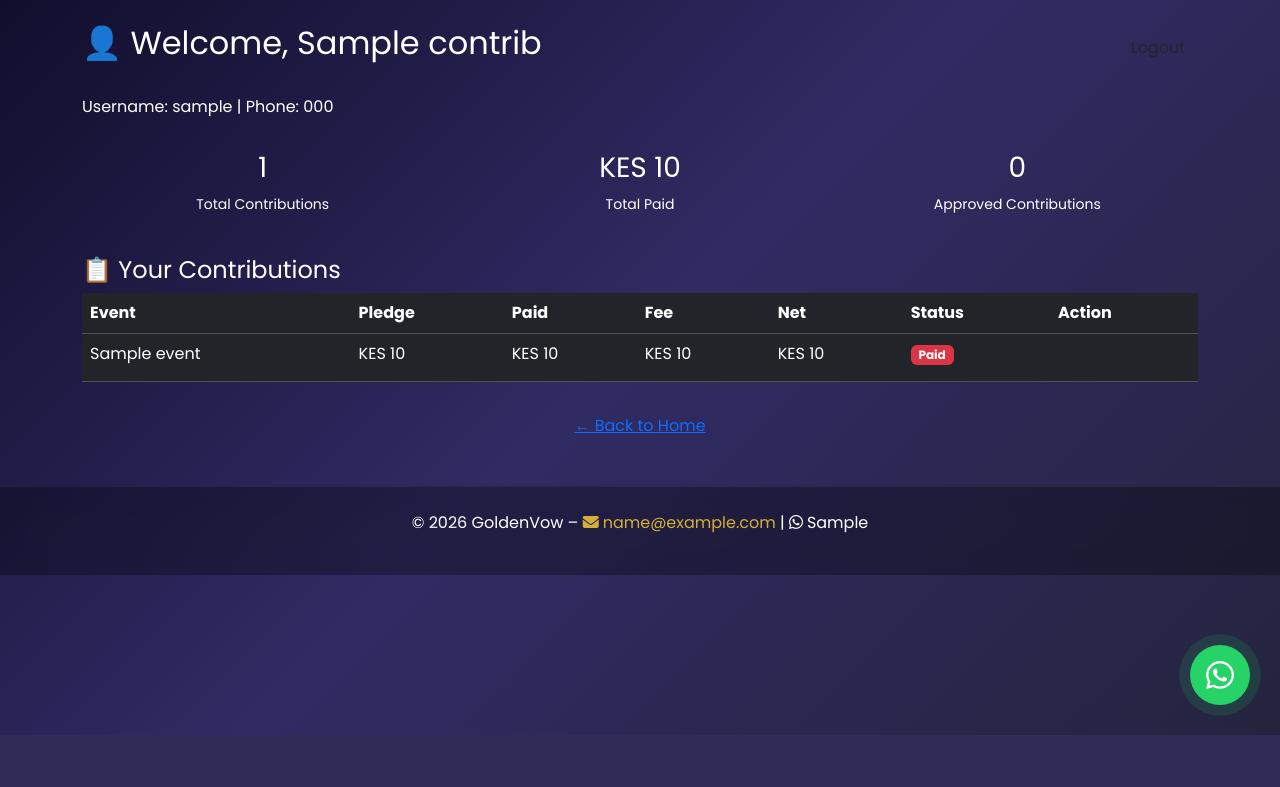
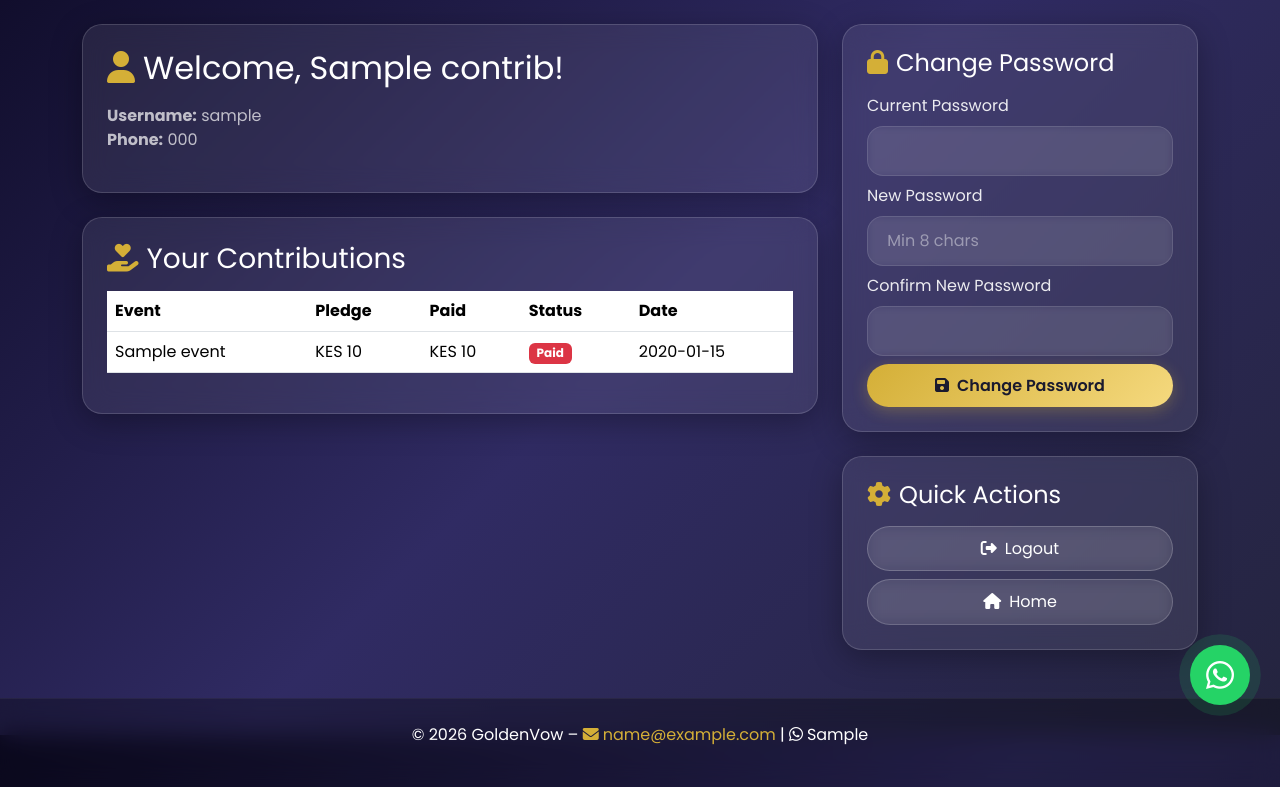
Before and after one commit to mafiayeng/goldenvow, a Python web app: template template/contributor_dashboard.html in a window 1280 px wide. Shown: the part 65-852 px from the top of the page. Before the commit the page ends 800 px from the top, so only its background shows below. Run offline with Jinja, Linux system fonts and the light colour scheme; the template is opened without the code that fills it: most values are stand-ins (such as "Sample title", 1, 10 or a date in 2020).

Commit message:
Update contributor_dashboard.html

```diff
--- a/template/contributor_dashboard.html
+++ b/template/contributor_dashboard.html
@@ -1,46 +1,29 @@
 {% extends "base.html" %}
 {% block title %}Contributor Dashboard{% endblock %}
 {% block content %}
-<div class="d-flex justify-content-between align-items-center mb-4">
-    <h2 class="golden-text">👤 Welcome, {{ contrib.name }}</h2>
-    <a href="{{ url_for('contributor_logout') }}" class="btn btn-outline-gold">Logout</a>
-</div>
-<p class="text-muted-light">Username: {{ contrib.username }} | Phone: {{ contrib.phone }}</p>
-
-<div class="row g-3 mb-4">
-    <div class="col-md-4">
-        <div class="glass-card p-3 text-center">
-            <h3 class="golden-text">{{ contributions|length }}</h3>
-            <small>Total Contributions</small>
-        </div>
-    </div>
-    <div class="col-md-4">
-        <div class="glass-card p-3 text-center">
-            <h3 class="golden-text">KES {{ contributions|sum(attribute='paid_amount')|round(2) }}</h3>
-            <small>Total Paid</small>
-        </div>
-    </div>
-    <div class="col-md-4">
-        <div class="glass-card p-3 text-center">
-            <h3 class="golden-text">{{ contributions|selectattr('status', 'equalto', 'approved')|list|length }}</h3>
-            <small>Approved Contributions</small>
-        </div>
-    </div>
+<div class="row">
+    <div class="col-md-8">
+        <div class="glass p-4 mb-4">
+            <h2 class="mb-3"><i class="fas fa-user text-gold me-2"></i>Welcome, {{ contrib.name }}!</h2>
+            <p class="text-muted">
+                <strong>Username:</strong> {{ contrib.username }}<br>
+                <strong>Phone:</strong> {{ contrib.phone }}
+            </p>
         </div>
 
-<h4 class="golden-text">📋 Your Contributions</h4>
+        <div class="glass p-4">
+            <h3 class="mb-3"><i class="fas fa-hand-holding-heart text-gold me-2"></i>Your Contributions</h3>
+
             {% if contributions %}
                 <div class="table-responsive">
-    <table class="table table-dark table-hover">
+                    <table class="table text-light">
                         <thead>
                             <tr>
                                 <th>Event</th>
                                 <th>Pledge</th>
                                 <th>Paid</th>
-                <th>Fee</th>
-                <th>Net</th>
                                 <th>Status</th>
-                <th>Action</th>
+                                <th>Date</th>
                             </tr>
                         </thead>
                         <tbody>
@@ -49,33 +32,57 @@
                                 <td>{{ c.event.title }}</td>
                                 <td>KES {{ c.pledge_amount|round(2) }}</td>
                                 <td>KES {{ c.paid_amount|round(2) }}</td>
-            <td>KES {{ c.fee_amount|round(2) }}</td>
-            <td>KES {{ c.net_contribution|round(2) }}</td>
                                 <td>
-                <span class="badge bg-{{ 'success' if c.status == 'approved' else 'warning' if c.status == 'pending' else 'danger' }}">
+                                    <span class="badge bg-{% if c.status == 'approved' %}success{% elif c.status == 'pending' %}warning{% else %}danger{% endif %}">
                                         {{ c.status|title }}
                                     </span>
-                {% if c.auto_verified %}
-                <span class="badge bg-success">🤖 System Verified</span>
-                {% endif %}
                                 </td>
-            <td>
-                <a href="{{ url_for('contributor_view', token=c.token) }}" class="btn btn-sm btn-outline-gold">View</a>
-            </td>
+                                <td>{{ c.created_at.strftime('%Y-%m-%d') }}</td>
                             </tr>
                             {% endfor %}
                         </tbody>
                     </table>
                 </div>
             {% else %}
-<div class="glass-card p-4 text-center">
-    <i class="bi bi-inbox fs-1 golden-text"></i>
-    <p class="text-muted-light mt-2">You haven't made any contributions yet.</p>
-    <a href="{{ url_for('event_landing') }}" class="btn btn-gold">Browse Events</a>
+                <p class="text-muted">You haven't made any contributions yet.</p>
+            {% endif %}
         </div>
-{% endif %}
+    </div>
 
-<div class="mt-3 text-center">
-    <a href="{{ url_for('index') }}" class="text-muted-light">← Back to Home</a>
+    <div class="col-md-4">
+        <!-- Change Password -->
+        <div class="glass p-4 mb-4">
+            <h4 class="mb-3"><i class="fas fa-lock text-gold me-2"></i>Change Password</h4>
+            <form method="POST" action="{{ url_for('contributor_reset_password_in_app') }}">
+                {{ csrf_token() }}
+                <div class="mb-2">
+                    <label class="form-label">Current Password</label>
+                    <input type="password" name="current_password" class="form-control" required>
+                </div>
+                <div class="mb-2">
+                    <label class="form-label">New Password</label>
+                    <input type="password" name="new_password" class="form-control" placeholder="Min 8 chars" required>
+                </div>
+                <div class="mb-2">
+                    <label class="form-label">Confirm New Password</label>
+                    <input type="password" name="confirm_password" class="form-control" required>
+                </div>
+                <button type="submit" class="btn btn-gold w-100">
+                    <i class="fas fa-save me-2"></i>Change Password
+                </button>
+            </form>
+        </div>
+
+        <!-- Quick Actions -->
+        <div class="glass p-4">
+            <h4 class="mb-3"><i class="fas fa-cog text-gold me-2"></i>Quick Actions</h4>
+            <a href="{{ url_for('contributor_logout') }}" class="btn btn-glass w-100 mb-2">
+                <i class="fas fa-sign-out-alt me-2"></i>Logout
+            </a>
+            <a href="{{ url_for('index') }}" class="btn btn-glass w-100">
+                <i class="fas fa-home me-2"></i>Home
+            </a>
+        </div>
+    </div>
 </div>
 {% endblock %}
```
Lines whose indentation alone changed are shown as unchanged.
